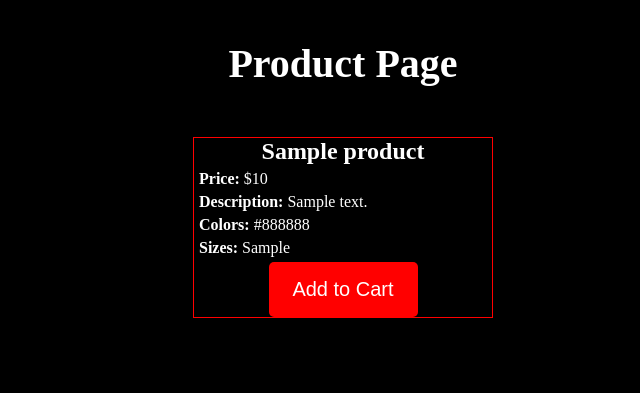
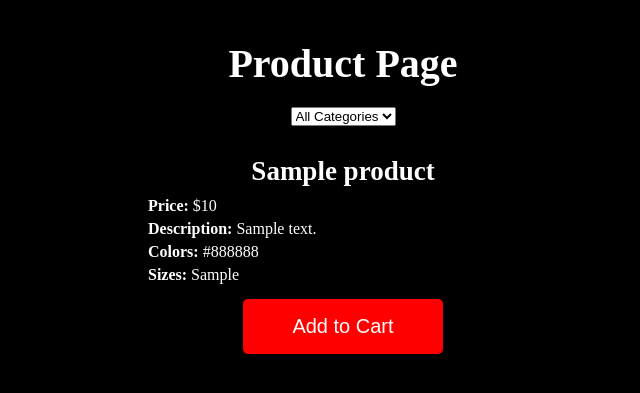
Before and after one commit to mhamaday06/marketplace_final_CSET180, a Flask app: page /product_page in a window 1280 px wide. Shown: the part 63-456 px from the top of the page, without its empty margins (297-937 px from the left). Run offline with Flask 3, Linux system fonts and the light colour scheme; tables that the repository leaves empty hold one stand-in row (values such as "Sample post").

Commit message:
working on filter functionality

```diff
--- a/templates/product_page.html
+++ b/templates/product_page.html
@@ -75,6 +75,13 @@
         border-radius: 5px;
     }
 
+    #filter-container {
+        display: flex;
+        justify-content: center;
+        align-items: center;
+
+    }
+
     .div-body {
         display: flex;
         flex-direction: column;
@@ -93,15 +100,16 @@
     .product-card {
         display: flex;
         flex-direction: column;
-        border: 1px red solid;
-        width: 300px; /* set a fixed width */
-        margin: 10px; /* consistent spacing */
+        /* border: 1px red solid; */
+        width: 400px;
+        margin: 10px;
         justify-content: space-between; /* helps align "Add to Cart" at the bottom */
     }
 
     .product-card h2 {
         text-align: center;
-        padding-bottom: 5px;
+        padding-bottom: 10px;
+        font-size: 27px;
     }
 
     .product-card p {
@@ -111,6 +119,7 @@
     .product-card button {
         width: 50%;
         margin: 0 auto;
+        margin-top: 10px;
     }
 
 </style>
@@ -129,8 +138,27 @@
 
     <h1>Product Page</h1>
 
+    <div id="filter-container">
+
+        <select name="filter-products" id="filter-select">
+            <option value="">All Categories</option>
+            <option value="Electronics">Electronics</option>
+            <option value="Apparel">Apparel</option>
+            <option value="Footwear">Footwear</option>
+            <option value="Outdoor">Outdoor</option>
+            <option value="Accessories">Accessories</option>
+            <option value="Gaming">Gaming</option>
+            <option value="Home">Home</option>
+            <option value="Health">Health</option>
+            <option value="Fitness">Fitness</option>
+            <option value="Toys">Toys</option>
+        </select>
+
+    </div>
+
     <div class="div-body">
         <div class="div-content" id="div-content">
+
             <!-- Generated Products load within this container -->
         </div>
     </div>
```
Also changed, not shown: templates/product_creation.html (+13 -1 lines).
